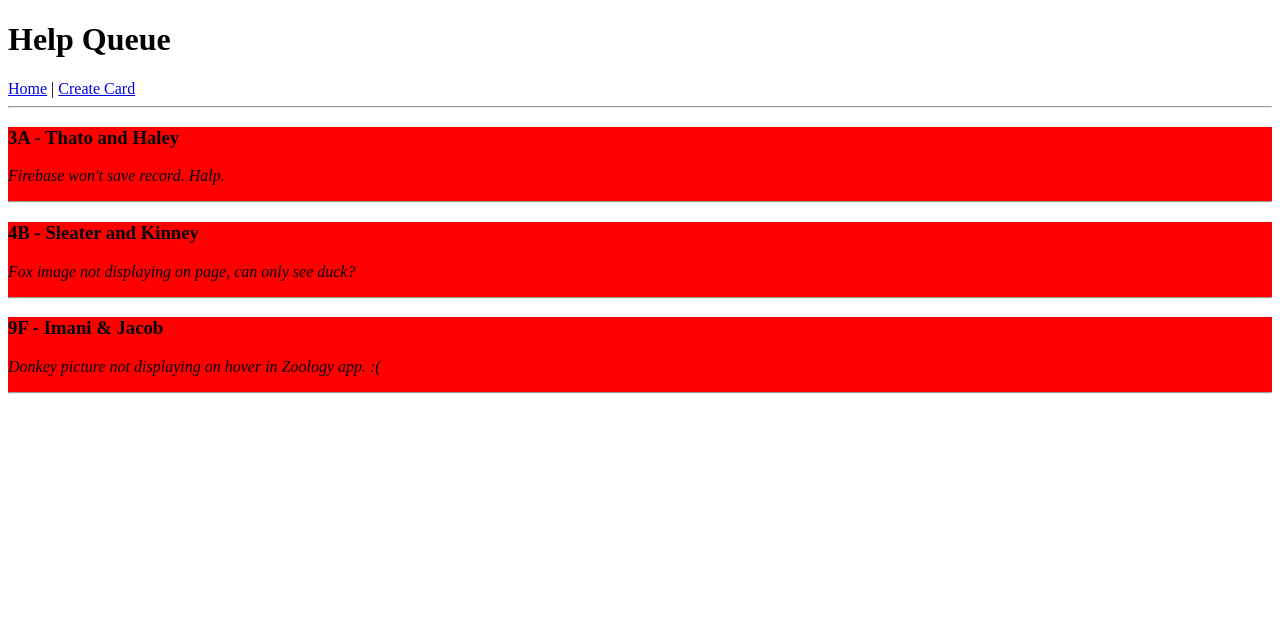
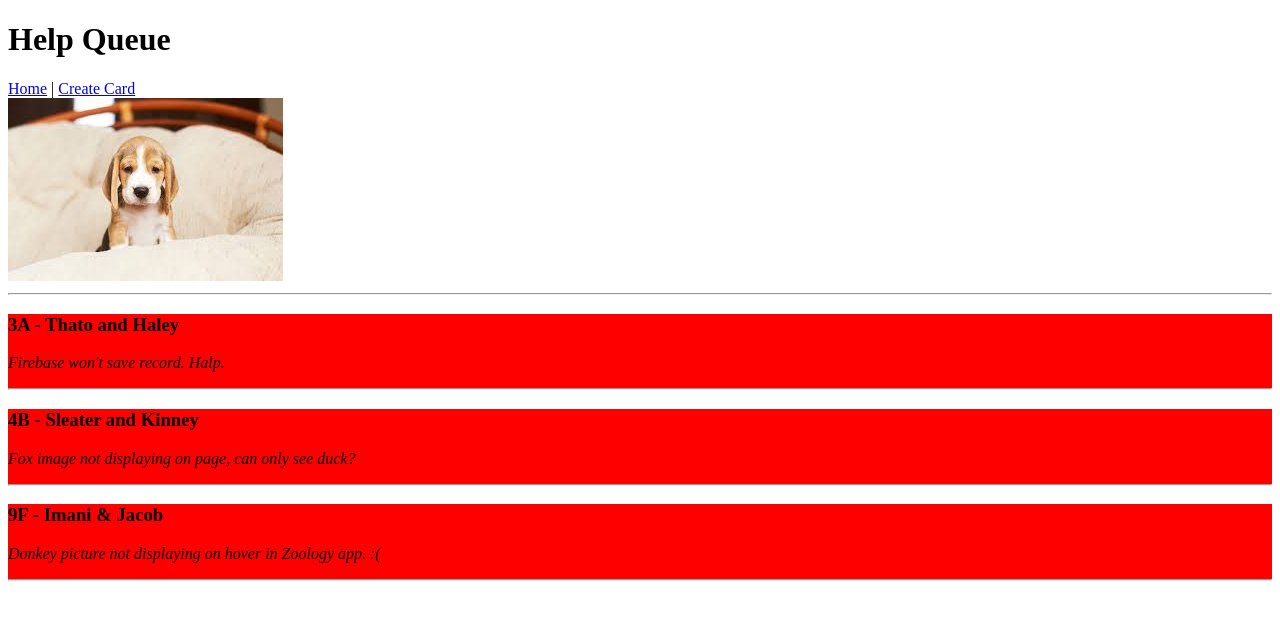
Before and after one commit to Ngann/TicTacReact, a React app: page /newcard in a window 1280 px wide. Shown: the top 620 px of the page. Built offline with nearby package versions, Linux system fonts and the light colour scheme.

Commit message:
setup example to load image of cute puppy

```diff
--- a/src/components/App.jsx
+++ b/src/components/App.jsx
@@ -3,11 +3,13 @@ import Header from './Header';
 import CardList from './CardList';
 import { Switch, Route } from 'react-router-dom';
 import NewCardForm from './NewCardForm';
+import ImageExample from './ImageExample';
 
 function App(){
   return (
     <div>
       <Header/>
+      <ImageExample/>
       <Switch>
         <Route exact path='/' component={CardList} />
         <Route path='/newcard' component={NewCardForm} />
--- /dev/null
+++ b/src/components/ImageExample.jsx
@@ -0,0 +1,12 @@
+import React from 'react';
+import reallyAdorablePuppy from '../assets/images/cutestpuppy.jpeg';
+
+function ImageExample(){
+  return (
+    <div>
+      <img src={reallyAdorablePuppy}/>
+    </div>
+  );
+}
+
+export default ImageExample;
```
Also changed, not shown: src/assets/images/cutestpuppy.jpeg (added), 1 other file (tests, documents, lock files or other folders).
